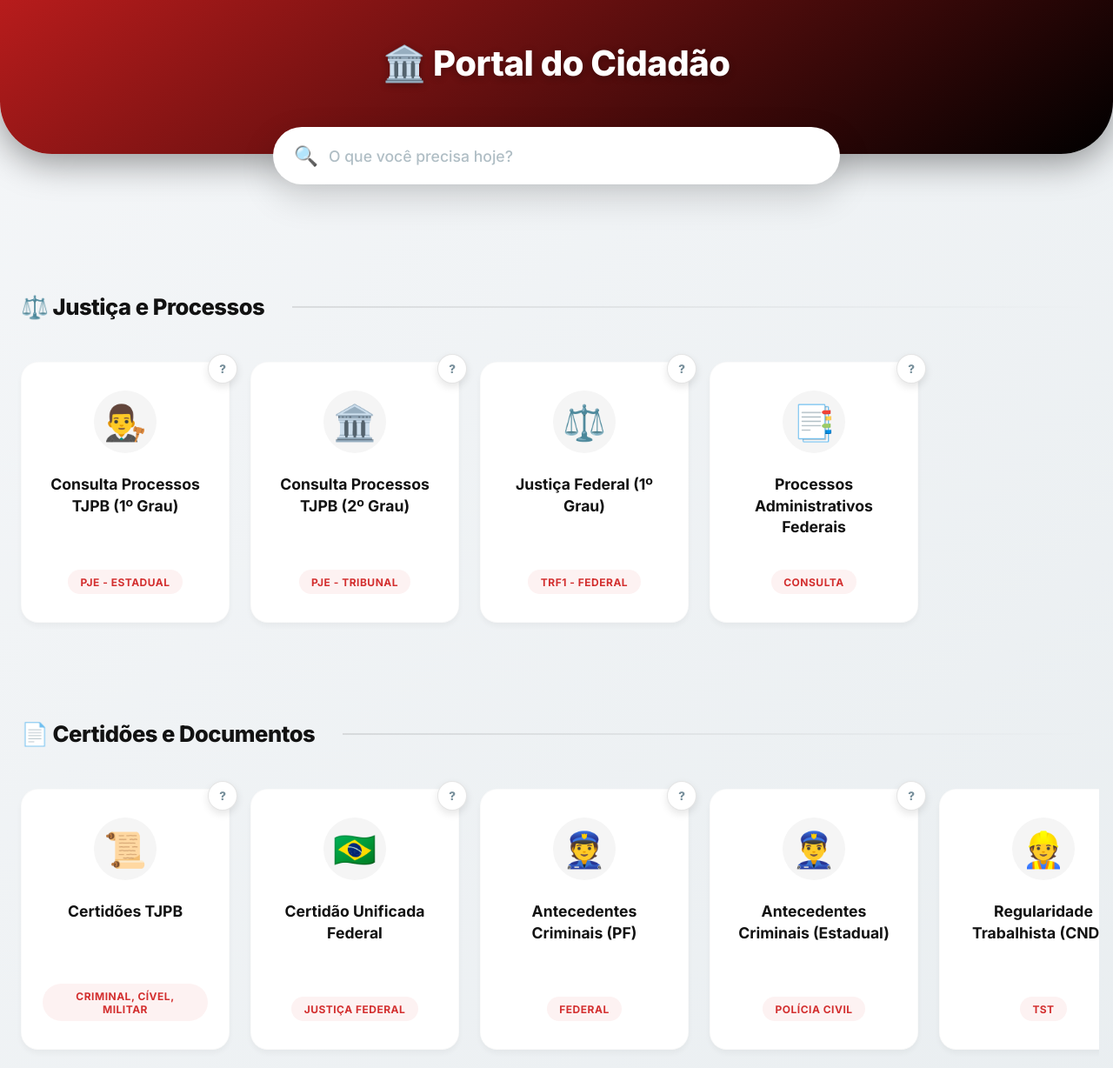
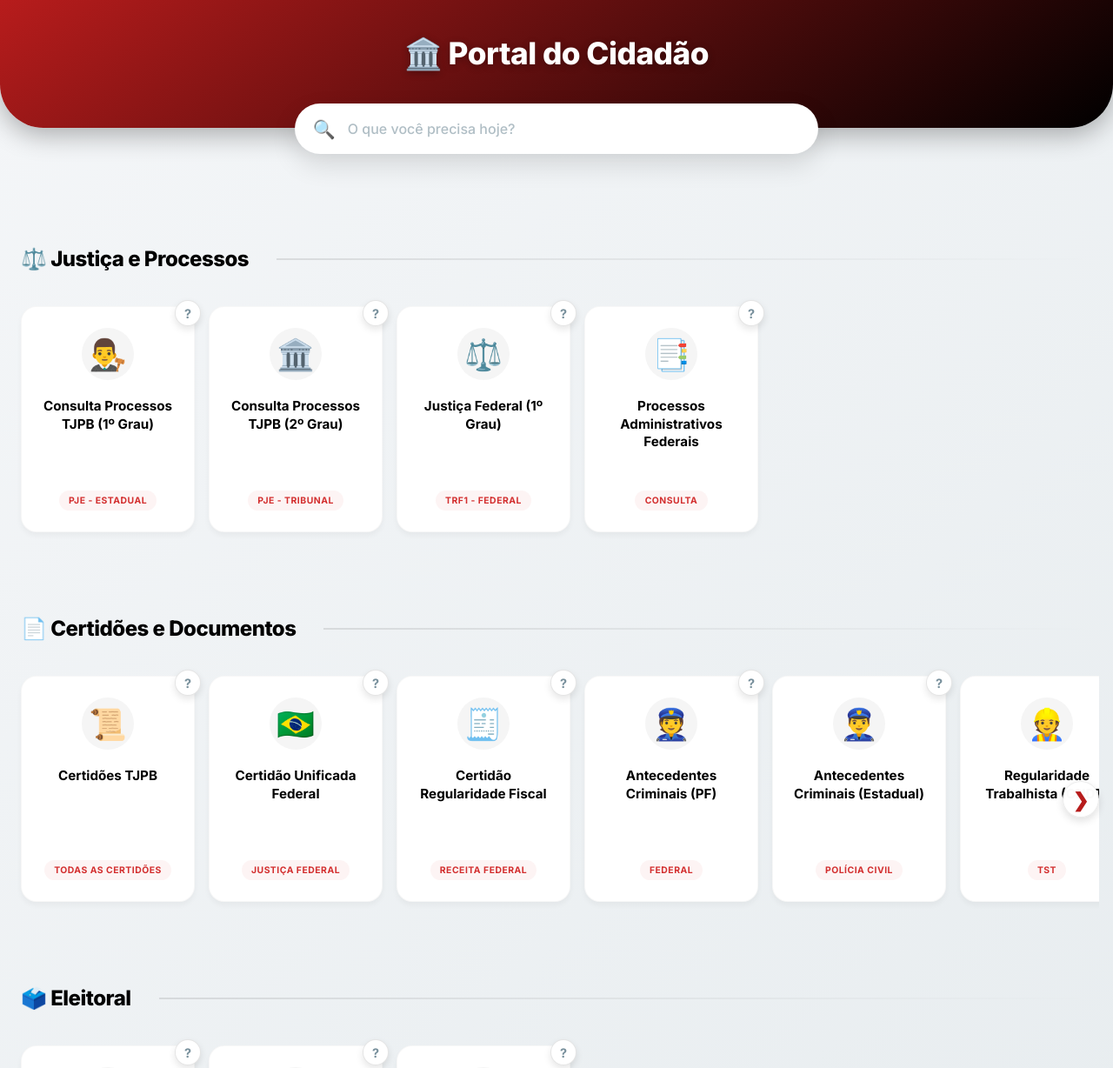
Before and after one commit to daniel-azevedo-maia/resolve-cidadao-pmjp, a plain HTML site: page index.html in a window 1280 px wide. Shown: the top 1228 px of the page at 87% size. Drawn offline with Linux system fonts and the light colour scheme.

Commit message:
insercao de novos links

```diff
--- a/index.html
+++ b/index.html
@@ -27,7 +27,8 @@
                 <div class="card" data-keywords="tjpb forum justiça"
                     data-description="Consulte o andamento de processos judiciais de 1ª instância no Tribunal de Justiça da Paraíba.">
                     <button class="info-btn" title="Saiba mais">?</button>
-                    <a href="https://pje-consulta-publica.tjpb.jus.br/" target="_blank" class="card-link-overlay"></a>
+                    <a href="https://pje.tjpb.jus.br/pje/ConsultaPublica/listView.seam" target="_blank"
+                        class="card-link-overlay"></a>
                     <div class="card-icon-wrapper">
                         <div class="card-icon">👨‍⚖️</div>
                     </div>
@@ -75,8 +76,8 @@
         <div class="carousel-wrapper">
             <button class="scroll-btn left">❮</button>
             <div class="carousel-container section-group">
-                <div class="card" data-keywords="nada consta criminal civil"
-                    data-description="Emita certidões cíveis, criminais e militares do Tribunal de Justiça da Paraíba.">
+                <div class="card" data-keywords="nada consta criminal civil militar"
+                    data-description="Certidões: Cível, Criminal, Execução Fiscal, Militar, Tutela/Curatela, Inventário (1º e 2º Graus).">
                     <button class="info-btn" title="Saiba mais">?</button>
                     <a href="https://app.tjpb.jus.br/certo/paginas/publico/areaPublica.jsf" target="_blank"
                         class="card-link-overlay"></a>
@@ -84,7 +85,7 @@
                         <div class="card-icon">📜</div>
                     </div>
                     <div class="card-title">Certidões TJPB</div>
-                    <div class="card-tag">Criminal, Cível, Militar</div>
+                    <div class="card-tag">Todas as Certidões</div>
                 </div>
                 <div class="card" data-keywords="federal nada consta"
                     data-description="Certidão que unifica verificação de antecedentes e processos na Justiça Federal.">
@@ -96,6 +97,17 @@
                     </div>
                     <div class="card-title">Certidão Unificada Federal</div>
                     <div class="card-tag">Justiça Federal</div>
+                </div>
+                <div class="card" data-keywords="imposto divida negativa receita"
+                    data-description="Certidão de Regularidade Fiscal perante a Receita Federal (Pessoa Física e Jurídica).">
+                    <button class="info-btn" title="Saiba mais">?</button>
+                    <a href="https://servicos.receitafederal.gov.br/servico/certidoes/#/home" target="_blank"
+                        class="card-link-overlay"></a>
+                    <div class="card-icon-wrapper">
+                        <div class="card-icon">🧾</div>
+                    </div>
+                    <div class="card-title">Certidão Regularidade Fiscal</div>
+                    <div class="card-tag">Receita Federal</div>
                 </div>
                 <div class="card" data-keywords="policia federal crime"
                     data-description="Documento emitido pela Polícia Federal informando a existência ou não de antecedentes criminais.">
--- a/script.js
+++ b/script.js
@@ -63,20 +63,47 @@ document.addEventListener('DOMContentLoaded', () => {
     });
 
     // Carousel Scroll Logic
-    document.querySelectorAll('.scroll-btn').forEach(btn => {
-        btn.addEventListener('click', (e) => {
-            const wrapper = btn.closest('.carousel-wrapper');
+    const initCarousels = () => {
+        document.querySelectorAll('.carousel-wrapper').forEach(wrapper => {
             const container = wrapper.querySelector('.carousel-container');
-            const scrollAmount = 300; // Adjust scroll distance
+            const leftBtn = wrapper.querySelector('.scroll-btn.left');
+            const rightBtn = wrapper.querySelector('.scroll-btn.right');
 
-            if (btn.classList.contains('left')) {
-                container.scrollBy({ left: -scrollAmount, behavior: 'smooth' });
-            } else {
-                container.scrollBy({ left: scrollAmount, behavior: 'smooth' });
-            }
+            if (!container || !leftBtn || !rightBtn) return;
+
+            const updateButtons = () => {
+                const scrollLeft = container.scrollLeft;
+                const maxScrollLeft = container.scrollWidth - container.clientWidth;
+
+                // Tolerance of 2px for float/zoom issues
+                leftBtn.style.opacity = scrollLeft > 2 ? '1' : '0';
+                leftBtn.style.pointerEvents = scrollLeft > 2 ? 'auto' : 'none';
+
+                rightBtn.style.opacity = scrollLeft < maxScrollLeft - 2 ? '1' : '0';
+                rightBtn.style.pointerEvents = scrollLeft < maxScrollLeft - 2 ? 'auto' : 'none';
+            };
+
+            // Scroll Event
+            container.addEventListener('scroll', updateButtons);
+
+            // Resize Event
+            window.addEventListener('resize', updateButtons);
+
+            // Initial Check
+            updateButtons();
+
+            // Click Handlers
+            leftBtn.addEventListener('click', () => {
+                container.scrollBy({ left: -300, behavior: 'smooth' });
+            });
+
+            rightBtn.addEventListener('click', () => {
+                container.scrollBy({ left: 300, behavior: 'smooth' });
+            });
         });
-    });
+    };
 
+    initCarousels();
 
     // Close Modal
     function closeModal() {
--- a/styles.css
+++ b/styles.css
@@ -1,8 +1,8 @@
 :root {
-  --primary-color: #C62828;
-  /* Deeper Red for professionalism */
+  --primary-color: #B71C1C;
+  /* Deep Red */
   --primary-dark: #8E0000;
-  --secondary-color: #121212;
+  --secondary-color: #000000;
   /* Rich Black */
   --accent-color: #263238;
   --bg-light: #F4F6F8;
@@ -12,7 +12,8 @@
   --glass-border: rgba(255, 255, 255, 0.2);
   --shadow-sm: 0 4px 6px rgba(0, 0, 0, 0.04);
   --shadow-md: 0 10px 15px rgba(0, 0, 0, 0.06);
-  --shadow-hover: 0 20px 25px rgba(198, 40, 40, 0.15);
+  --shadow-hover: 0 15px 20px rgba(183, 28, 28, 0.12);
+  /* Slightly reduced shadow */
 }
 
 * {
@@ -36,24 +37,25 @@ header {
   position: sticky;
   top: 0;
   z-index: 100;
-  padding: 3rem 1rem 5rem;
-  /* Increased padding */
-  /* Ultra-Premium Gradient */
+  padding: 2.5rem 1rem 4rem;
+  /* Balanced padding */
+  /* Premium Gradient Restored */
   background: linear-gradient(145deg, #B71C1C 0%, #000000 100%);
   color: white;
-  box-shadow: 0 10px 40px rgba(0, 0, 0, 0.4);
-  border-bottom-left-radius: 60px;
-  border-bottom-right-radius: 60px;
+  box-shadow: 0 8px 30px rgba(0, 0, 0, 0.3);
+  border-bottom-left-radius: 50px;
+  border-bottom-right-radius: 50px;
   display: flex;
   flex-direction: column;
   align-items: center;
-  gap: 2rem;
+  gap: 1.5rem;
   overflow: visible;
   position: relative;
 }
 
 h1 {
-  font-size: 2.5rem;
+  font-size: 2.2rem;
+  /* Slightly smaller for better mobile fit */
   font-weight: 800;
   color: white;
   text-align: center;
@@ -66,32 +68,32 @@ h1 {
 /* Floating Search Container */
 .search-container {
   width: 100%;
-  max-width: 700px;
+  max-width: 650px;
   position: absolute;
-  bottom: -35px;
-  /* Half in, half out */
+  bottom: -30px;
+  /* Tighter overlap */
   z-index: 110;
   padding: 0 1.5rem;
 }
 
 .search-input {
   width: 100%;
-  padding: 1.4rem 2rem;
-  padding-left: 4rem;
+  padding: 1.2rem 1.8rem;
+  padding-left: 3.8rem;
   border-radius: 99px;
   border: none;
   background: white;
   color: var(--text-main);
-  font-size: 1.1rem;
+  font-size: 1rem;
   font-weight: 500;
-  box-shadow: 0 15px 40px rgba(0, 0, 0, 0.15);
+  box-shadow: 0 12px 30px rgba(0, 0, 0, 0.12);
   transition: all 0.3s cubic-bezier(0.25, 0.8, 0.25, 1);
 }
 
 .search-input:focus {
   outline: none;
-  transform: translateY(-4px);
-  box-shadow: 0 20px 50px rgba(183, 28, 28, 0.25);
+  transform: translateY(-2px);
+  box-shadow: 0 15px 40px rgba(183, 28, 28, 0.2);
 }
 
 .search-input::placeholder {
@@ -100,11 +102,11 @@ h1 {
 
 .search-icon {
   position: absolute;
-  left: 3rem;
+  left: 2.8rem;
   top: 50%;
   transform: translateY(-50%);
   color: var(--primary-color);
-  font-size: 1.4rem;
+  font-size: 1.3rem;
   pointer-events: none;
 }
 
@@ -113,8 +115,7 @@ main {
   max-width: 1300px;
   width: 100%;
   margin: 0 auto;
-  padding: 6rem 1rem 3rem;
-  /* Space for search bar */
+  padding: 5rem 1rem 3rem;
   flex: 1;
 }
 
@@ -122,8 +123,8 @@ main {
   display: flex;
   align-items: center;
   gap: 1rem;
-  margin: 4rem 0 1.5rem;
-  font-size: 1.6rem;
+  margin: 3.5rem 0 1.5rem;
+  font-size: 1.5rem;
   color: var(--secondary-color);
   font-weight: 800;
   letter-spacing: -0.5px;
@@ -139,7 +140,7 @@ main {
   margin-left: 1rem;
 }
 
-/* Horizontal Scroll Container */
+/* Carousel Wrapper */
 .carousel-wrapper {
   position: relative;
   width: 100%;
@@ -152,14 +153,15 @@ main {
   position: absolute;
   top: 50%;
   transform: translateY(-50%);
-  width: 48px;
-  height: 48px;
+  /* Smaller buttons */
+  width: 42px;
+  height: 42px;
   border-radius: 50%;
-  background: rgba(255, 255, 255, 0.95);
+  background: rgba(255, 255, 255, 0.98);
   border: 1px solid rgba(0, 0, 0, 0.08);
-  box-shadow: 0 4px 12px rgba(0, 0, 0, 0.15);
+  box-shadow: 0 4px 10px rgba(0, 0, 0, 0.12);
   color: var(--primary-color);
-  font-size: 1.6rem;
+  font-size: 1.4rem;
   font-weight: bold;
   cursor: pointer;
   z-index: 20;
@@ -171,22 +173,17 @@ main {
   pointer-events: none;
 }
 
-/* Show buttons on wrapper hover */
-.carousel-wrapper:hover .scroll-btn {
-  opacity: 1;
-  pointer-events: auto;
-}
+/* Buttons visible on mouse input via logic, styled here */
 
-/* Button Positioning - Slightly outside container if possible or floating edge */
 .scroll-btn.left {
-  left: -24px;
+  left: -20px;
 }
 
 .scroll-btn.right {
-  right: -24px;
+  right: -20px;
 }
 
-/* Fallback for smaller screens to keep buttons visible inside */
+/* Responsive Button Hiding */
 @media (max-width: 1350px) {
   .scroll-btn.left {
     left: 0;
@@ -197,20 +194,27 @@ main {
   }
 }
 
+/* Mobile Hiding logic */
+@media (max-width: 768px) {
+  .scroll-btn {
+    display: none !important;
+  }
+}
+
 .scroll-btn:hover {
   background: var(--primary-color);
   color: white;
   transform: translateY(-50%) scale(1.1);
-  box-shadow: 0 8px 16px rgba(183, 28, 28, 0.3);
+  box-shadow: 0 6px 14px rgba(183, 28, 28, 0.25);
 }
 
 .carousel-container {
   display: flex;
   flex-flow: row nowrap;
-  gap: 1.5rem;
+  gap: 1rem;
+  /* Tighter gap */
   overflow-x: auto;
-  padding: 1.5rem 0.5rem 3rem;
-  /* Room for shadows */
+  padding: 1rem 0.5rem 2.5rem;
   scroll-snap-type: x mandatory;
   -webkit-overflow-scrolling: touch;
   scrollbar-width: none;
@@ -222,18 +226,20 @@ main {
   display: none;
 }
 
-/* Cards */
+/* Cards - Reduced Size */
 .card {
   text-decoration: none;
   background: var(--card-bg);
-  border: 1px solid rgba(0, 0, 0, 0.02);
-  border-radius: 20px;
-  padding: 2rem 1.5rem;
+  border: 1px solid rgba(0, 0, 0, 0.03);
+  border-radius: 18px;
+  /* Slightly tighter radius */
+  padding: 1.5rem 1.2rem;
+  /* Reduced padding */
   display: flex;
   flex-direction: column;
   align-items: center;
   text-align: center;
-  gap: 1rem;
+  gap: 0.85rem;
   transition: all 0.3s ease;
   position: relative;
   overflow: visible;
@@ -241,10 +247,11 @@ main {
   box-shadow: var(--shadow-sm);
   cursor: pointer;
 
-  flex: 0 0 240px;
-  width: 240px;
+  /* Smaller dimensions */
+  flex: 0 0 200px;
+  width: 200px;
   scroll-snap-align: center;
-  min-height: 300px;
+  min-height: 260px;
 }
 
 .card-link-overlay {
@@ -254,50 +261,51 @@ main {
   width: 100%;
   height: 100%;
   z-index: 1;
-  border-radius: 20px;
+  border-radius: 18px;
 }
 
 .card:hover {
-  transform: translateY(-8px);
+  transform: translateY(-6px);
   box-shadow: var(--shadow-hover);
   border-color: rgba(183, 28, 28, 0.1);
 }
 
 .card-icon-wrapper {
-  width: 72px;
-  height: 72px;
+  width: 60px;
+  /* Smaller icon */
+  height: 60px;
   background: #F5F5F5;
   border-radius: 50%;
   display: flex;
   align-items: center;
   justify-content: center;
-  margin-bottom: 0.5rem;
+  margin-bottom: 0.4rem;
   transition: transform 0.3s ease, background 0.3s ease;
 }
 
 .card:hover .card-icon-wrapper {
   transform: scale(1.1);
   background: #FFEBEE;
-  /* Light red bg */
 }
 
 .card-icon {
-  font-size: 2.5rem;
+  font-size: 2.2rem;
 }
 
 .card-title {
-  font-size: 1.1rem;
+  font-size: 0.95rem;
+  /* Smaller Text */
   font-weight: 700;
-  line-height: 1.4;
+  line-height: 1.35;
   color: var(--secondary-color);
-  margin-bottom: 0.25rem;
+  margin-bottom: 0.2rem;
 }
 
 .card-tag {
-  font-size: 0.75rem;
+  font-size: 0.65rem;
   color: #D32F2F;
-  background: rgba(211, 47, 47, 0.06);
-  padding: 0.4rem 0.9rem;
+  background: rgba(211, 47, 47, 0.05);
+  padding: 0.3rem 0.7rem;
   border-radius: 99px;
   font-weight: 700;
   margin-top: auto;
@@ -311,37 +319,38 @@ main {
 
 footer {
   text-align: center;
-  color: white;
-  background: #111;
-  padding: 3rem 1rem;
-  margin-top: 5rem;
-  border-top: 5px solid var(--primary-color);
+  background: #000;
+  padding: 2.5rem 1rem;
+  margin-top: 4rem;
+  border-top: 4px solid var(--primary-color);
 }
 
 .footer-credits {
   font-weight: 600;
-  font-size: 1rem;
-  opacity: 0.9;
+  color: rgba(255, 255, 255, 0.9);
+  font-size: 0.95rem;
 }
 
 .footer-year {
-  font-size: 0.85rem;
-  opacity: 0.6;
+  color: rgba(255, 255, 255, 0.6);
+  font-size: 0.8rem;
+  margin-top: 0.5rem;
 }
 
 /* Info Button */
 .info-btn {
   position: absolute;
-  top: -10px;
-  right: -10px;
-  width: 34px;
-  height: 34px;
+  top: -8px;
+  right: -8px;
+  width: 30px;
+  height: 30px;
   border-radius: 50%;
   background: white;
   border: 1px solid rgba(0, 0, 0, 0.1);
-  box-shadow: 0 4px 10px rgba(0, 0, 0, 0.1);
+  box-shadow: 0 4px 8px rgba(0, 0, 0, 0.1);
   color: var(--text-muted);
-  font-weight: 800;
+  font-weight: 700;
+  font-size: 0.9rem;
   display: flex;
   align-items: center;
   justify-content: center;
@@ -354,7 +363,6 @@ footer {
   background: var(--primary-color);
   color: white;
   transform: scale(1.15);
-  box-shadow: 0 6px 15px rgba(183, 28, 28, 0.3);
 }
 
 /* Modal */
@@ -364,8 +372,8 @@ footer {
   left: 0;
   width: 100%;
   height: 100%;
-  background: rgba(0, 0, 0, 0.7);
-  backdrop-filter: blur(10px);
+  background: rgba(0, 0, 0, 0.65);
+  backdrop-filter: blur(8px);
   z-index: 1000;
   display: flex;
   justify-content: center;
@@ -373,6 +381,8 @@ footer {
   opacity: 0;
   pointer-events: none;
   transition: opacity 0.3s;
+  padding: 1rem;
+  /* Prevent edge touching on mobile */
 }
 
 .modal-overlay.active {
@@ -382,10 +392,11 @@ footer {
 
 .modal-content {
   background: white;
-  width: 90%;
-  max-width: 450px;
-  padding: 3rem 2rem;
-  border-radius: 28px;
+  width: 100%;
+  max-width: 400px;
+  /* Controlled width */
+  padding: 2rem 1.5rem;
+  border-radius: 24px;
   box-shadow: 0 30px 60px rgba(0, 0, 0, 0.5);
   text-align: center;
   transform: translateY(20px) scale(0.95);
@@ -398,30 +409,30 @@ footer {
 }
 
 .modal-icon {
-  font-size: 4rem;
+  font-size: 3.5rem;
   margin-bottom: 1rem;
   display: block;
 }
 
 .modal-title {
-  font-size: 1.5rem;
+  font-size: 1.3rem;
   font-weight: 800;
   color: var(--secondary-color);
   margin-bottom: 0.5rem;
 }
 
 .modal-text {
-  font-size: 1.05rem;
+  font-size: 1rem;
   color: var(--text-muted);
-  line-height: 1.6;
-  margin-bottom: 2rem;
+  line-height: 1.5;
+  margin-bottom: 1.5rem;
 }
 
 .modal-close {
   background: var(--primary-color);
   color: white;
   border: none;
-  padding: 1rem 3rem;
+  padding: 0.8rem 2.5rem;
   border-radius: 99px;
   font-weight: 700;
   cursor: pointer;
@@ -432,3 +443,69 @@ footer {
   background: var(--primary-dark);
   transform: translateY(-2px);
 }
+
+/* Mobile Specific Optimizations */
+@media (max-width: 480px) {
+  header {
+    padding: 2rem 1rem 4rem;
+    border-bottom-left-radius: 35px;
+    border-bottom-right-radius: 35px;
+    background: linear-gradient(145deg, #B71C1C 0%, #000000 100%);
+  }
+
+  h1 {
+    font-size: 1.6rem;
+  }
+
+  .search-container {
+    bottom: -25px;
+  }
+
+  .search-input {
+    padding: 1rem 1.2rem;
+    padding-left: 3.2rem;
+    font-size: 0.95rem;
+  }
+
+  .search-icon {
+    left: 2.2rem;
+    top: 48%;
+    font-size: 1.1rem;
+  }
+
+  main {
+    padding-top: 4.5rem;
+  }
+
+  .section-title {
+    margin: 2.5rem 0 1rem;
+    font-size: 1.25rem;
+  }
+
+  /* Cards optimized for mobile screen calc */
+  .card {
+    flex: 0 0 160px;
+    /* Much smaller on mobile */
+    width: 160px;
+    min-height: 220px;
+    padding: 1.2rem 1rem;
+  }
+
+  .card-title {
+    font-size: 0.85rem;
+  }
+
+  .card-icon {
+    font-size: 1.8rem;
+  }
+
+  .card-icon-wrapper {
+    width: 50px;
+    height: 50px;
+  }
+
+  .modal-content {
+    padding: 1.5rem;
+    max-width: 90%;
+  }
+}
```
